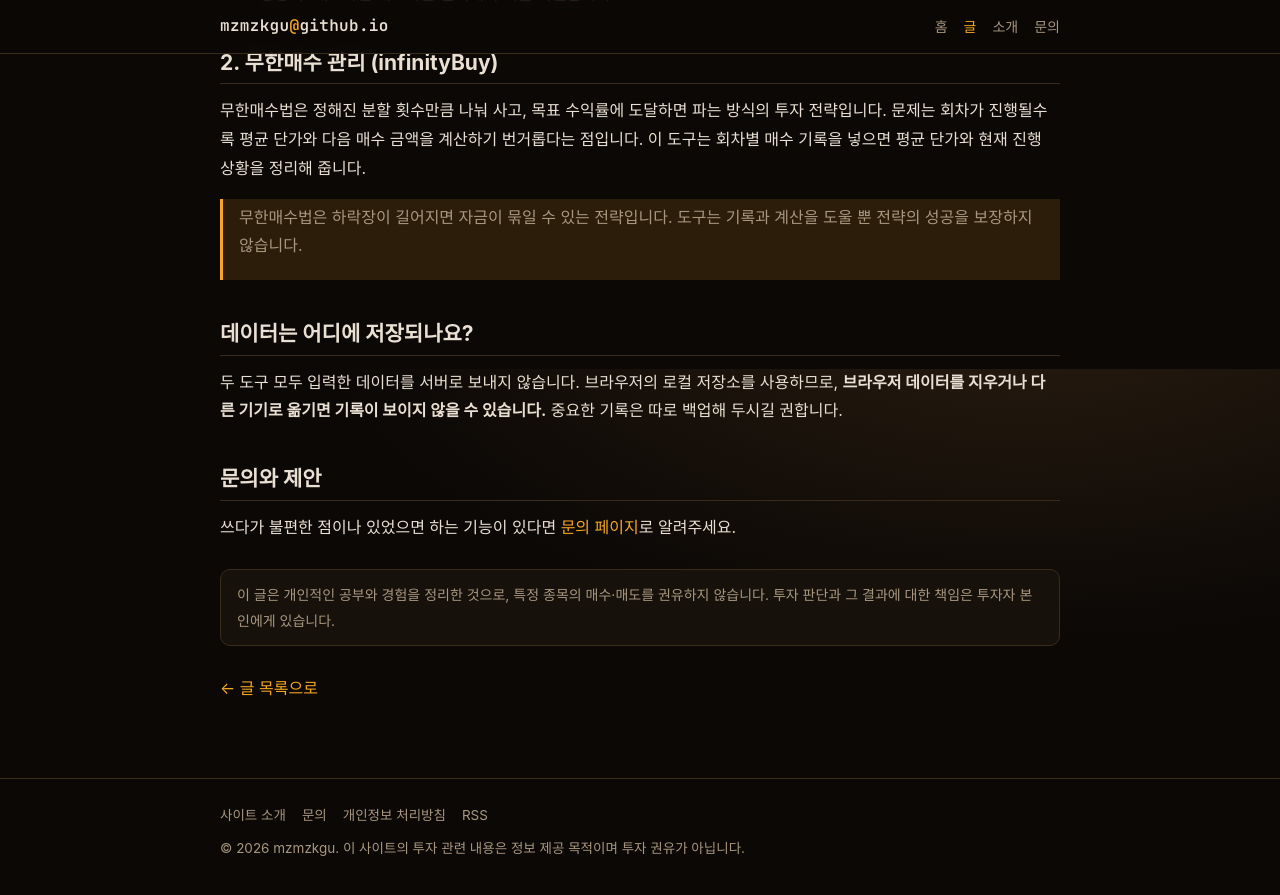
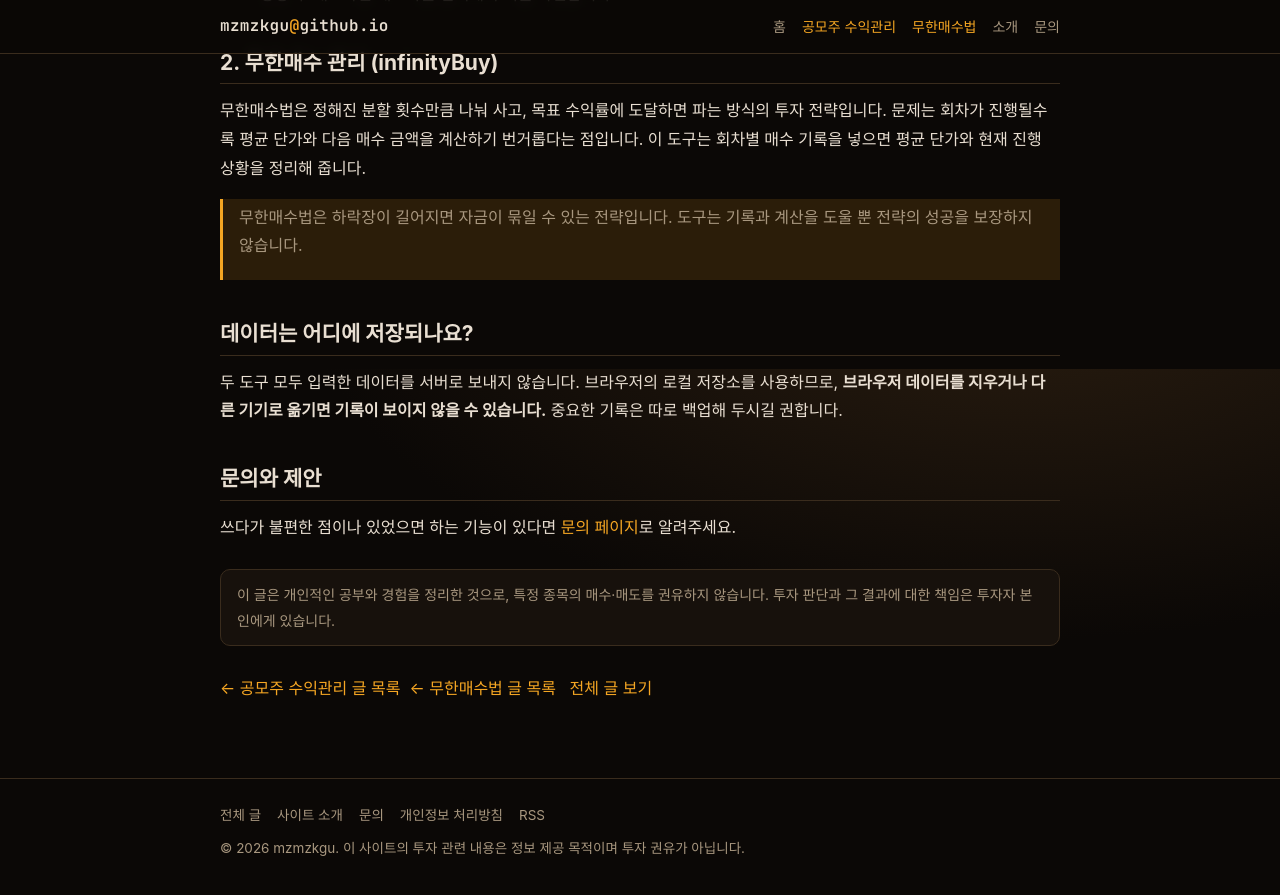
Before and after one commit to mzmzkgu/mzmzkgu.github.io, a Jekyll site: the page built from _posts/2026-10-23-site-guide.md, in a window 1280 px wide and 900 px high, scrolled down 531 px. Shown: the top 895 px of the window. Built offline with Jekyll 4.4.1, drawn with Linux system fonts in a browser that asks for light colours; some web fonts are replaced.

Commit message:
글을 공모주 수익관리 / 무한매수법 분야로 분리하고 상단 메뉴 변경 (#3)
Claude-Session: https://claude.ai/code/session_01HnZqqtAcJR4YGqc3LY19aj

Co-authored-by: Claude <noreply@anthropic.com>

```diff
--- /dev/null
+++ b/_data/sections.yml
@@ -0,0 +1,7 @@
+# 상단 메뉴와 분야별 글 페이지 설정. 글 front matter 의 categories 값이 key 와 같으면 해당 분야에 모임.
+- key: ipo
+  title: 공모주 수익관리
+  url: /ipo/
+- key: infinity
+  title: 무한매수법
+  url: /infinity/
--- a/_layouts/default.html
+++ b/_layouts/default.html
@@ -28,7 +28,9 @@
       <a class="brand mono" href="{{ '/' | relative_url }}">mzmzkgu<span>@</span>github.io</a>
       <nav class="nav">
         <a href="{{ '/' | relative_url }}" {% if page.url == '/' %}class="active"{% endif %}>홈</a>
-        <a href="{{ '/posts/' | relative_url }}" {% if page.url contains '/posts' %}class="active"{% endif %}>글</a>
+        {% for s in site.data.sections %}
+        <a href="{{ s.url | relative_url }}" {% if page.url == s.url or page.categories contains s.key %}class="active"{% endif %}>{{ s.title }}</a>
+        {% endfor %}
         <a href="{{ '/about/' | relative_url }}" {% if page.url == '/about/' %}class="active"{% endif %}>소개</a>
         <a href="{{ '/contact/' | relative_url }}" {% if page.url == '/contact/' %}class="active"{% endif %}>문의</a>
       </nav>
@@ -44,6 +46,7 @@
   <footer class="site-footer">
     <div class="wrap">
       <div class="links">
+        <a href="{{ '/posts/' | relative_url }}">전체 글</a>
         <a href="{{ '/about/' | relative_url }}">사이트 소개</a>
         <a href="{{ '/contact/' | relative_url }}">문의</a>
         <a href="{{ '/privacy/' | relative_url }}">개인정보 처리방침</a>
--- a/_layouts/post.html
+++ b/_layouts/post.html
@@ -5,6 +5,7 @@ layout: default
   <h1>{{ page.title }}</h1>
   <div class="post-meta">
     <time datetime="{{ page.date | date_to_xmlschema }}">{{ page.date | date: "%Y년 %m월 %d일" }}</time>
+    {% for s in site.data.sections %}{% if page.categories contains s.key %} · <a href="{{ s.url | relative_url }}">{{ s.title }}</a>{% endif %}{% endfor %}
     {% if page.tags %} ·
       {% for t in page.tags %}<span class="tag">#{{ t }}</span>{% endfor %}
     {% endif %}
@@ -21,5 +22,8 @@ layout: default
   </div>
   {% endif %}
 
-  <p><a href="{{ '/posts/' | relative_url }}">← 글 목록으로</a></p>
+  <p>
+    {% for s in site.data.sections %}{% if page.categories contains s.key %}<a href="{{ s.url | relative_url }}">← {{ s.title }} 글 목록</a>&nbsp;&nbsp;{% endif %}{% endfor %}
+    <a href="{{ '/posts/' | relative_url }}">전체 글 보기</a>
+  </p>
 </article>
--- a/index.html
+++ b/index.html
@@ -42,4 +42,7 @@ description: 공모주 일정·수익 관리와 무한매수법 기록 도구를
   <li><p class="excerpt">아직 올라온 글이 없습니다.</p></li>
   {% endfor %}
 </ul>
-<p><a href="{{ '/posts/' | relative_url }}">전체 글 보기 →</a></p>
+<p>
+  {% for s in site.data.sections %}<a href="{{ s.url | relative_url }}">{{ s.title }} 글 →</a>&nbsp;&nbsp;{% endfor %}
+  <a href="{{ '/posts/' | relative_url }}">전체 글 보기 →</a>
+</p>
--- /dev/null
+++ b/infinity.html
@@ -0,0 +1,12 @@
+---
+layout: default
+title: 무한매수법
+permalink: /infinity/
+description: 무한매수법의 원리, 회차별 매수 기록과 평단 관리, 시뮬레이션과 운영 경험을 모아둔 공간입니다.
+---
+<h1>무한매수법</h1>
+<p class="lead">
+  무한매수법의 원리와 운영 기록, 시뮬레이션과 시행착오를 올립니다.
+  기록에 쓰는 <a href="{{ '/infinityBuy/' | relative_url }}">무한매수 관리 도구</a>도 함께 사용해 보세요.
+</p>
+{% include post-list.html category="infinity" %}
--- /dev/null
+++ b/ipo.html
@@ -0,0 +1,12 @@
+---
+layout: default
+title: 공모주 수익관리
+permalink: /ipo/
+description: 공모주 청약 기록, 일정·증거금 관리, 상장 후 수익 정리와 공모주 투자 공부 기록을 모아둔 공간입니다.
+---
+<h1>공모주 수익관리</h1>
+<p class="lead">
+  공모주 청약부터 환불, 상장, 매도까지의 기록과 수익 정리, 공부한 내용을 올립니다.
+  기록에 쓰는 <a href="{{ '/ipotracker/' | relative_url }}">공모주 관리 도구</a>도 함께 사용해 보세요.
+</p>
+{% include post-list.html category="ipo" %}
--- a/posts.html
+++ b/posts.html
@@ -1,21 +1,12 @@
 ---
 layout: default
-title: 글
+title: 전체 글
 permalink: /posts/
-description: 도구 사용법, 개발 기록, 투자 공부 기록을 모아둔 글 목록입니다.
+description: 공모주 수익관리와 무한매수법 글을 한곳에 모아둔 전체 글 목록입니다.
 ---
-<h1>글</h1>
-<p class="lead">도구 사용법과 개발 기록, 투자 공부 내용을 정리해서 올립니다.</p>
-
-<ul class="post-list">
-  {% for post in site.posts %}
-  <li>
-    <span class="date mono">{{ post.date | date: "%Y-%m-%d" }}</span>
-    <a class="title" href="{{ post.url | relative_url }}">{{ post.title }}</a>
-    {% for t in post.tags %}<span class="tag">#{{ t }}</span>{% endfor %}
-    <p class="excerpt">{{ post.description | default: post.excerpt | strip_html | truncate: 140 }}</p>
-  </li>
-  {% else %}
-  <li><p class="excerpt">아직 올라온 글이 없습니다.</p></li>
-  {% endfor %}
-</ul>
+<h1>전체 글</h1>
+<p class="lead">
+  {% for s in site.data.sections %}<a href="{{ s.url | relative_url }}">{{ s.title }}</a>{% unless forloop.last %} · {% endunless %}{% endfor %}
+  분야의 글을 모두 모아 보여줍니다.
+</p>
+{% include post-list.html %}
```
Also changed, not shown: _includes/post-list.html (added, +15 -0 lines), _posts/2026-10-23-site-guide.md (+1 -0 lines), README.md.
